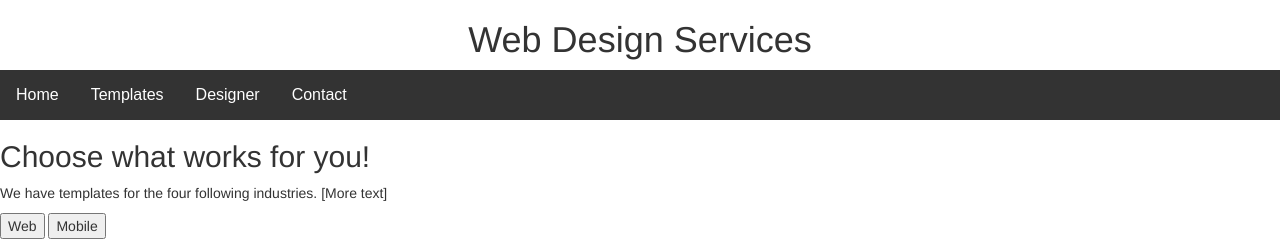
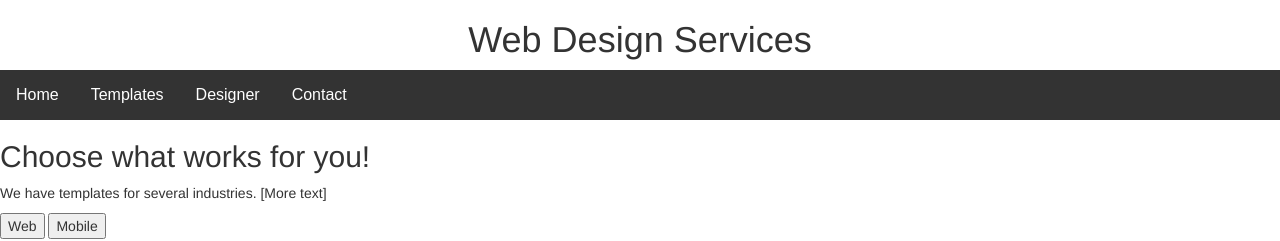
Before and after one commit to jz1003/Web-site-desigin-project, a plain HTML site: page Templates_page.html in a window 1280 px wide. Shown: the top 241 px of the page. Drawn offline with Linux system fonts and the light colour scheme; some icons are missing.

Commit message:
Add files via upload

```diff
--- a/Templates_page.html
+++ b/Templates_page.html
@@ -50,7 +50,7 @@
 
   <div >
     <h2>Choose what works for you!</h2>
-    <p>We have templates for the four following industries. [More text]</p>
+    <p>We have templates for several industries. [More text]</p>
     <button id="web">Web</button>
     <button id="mobile">Mobile</button>
    </div>
```
